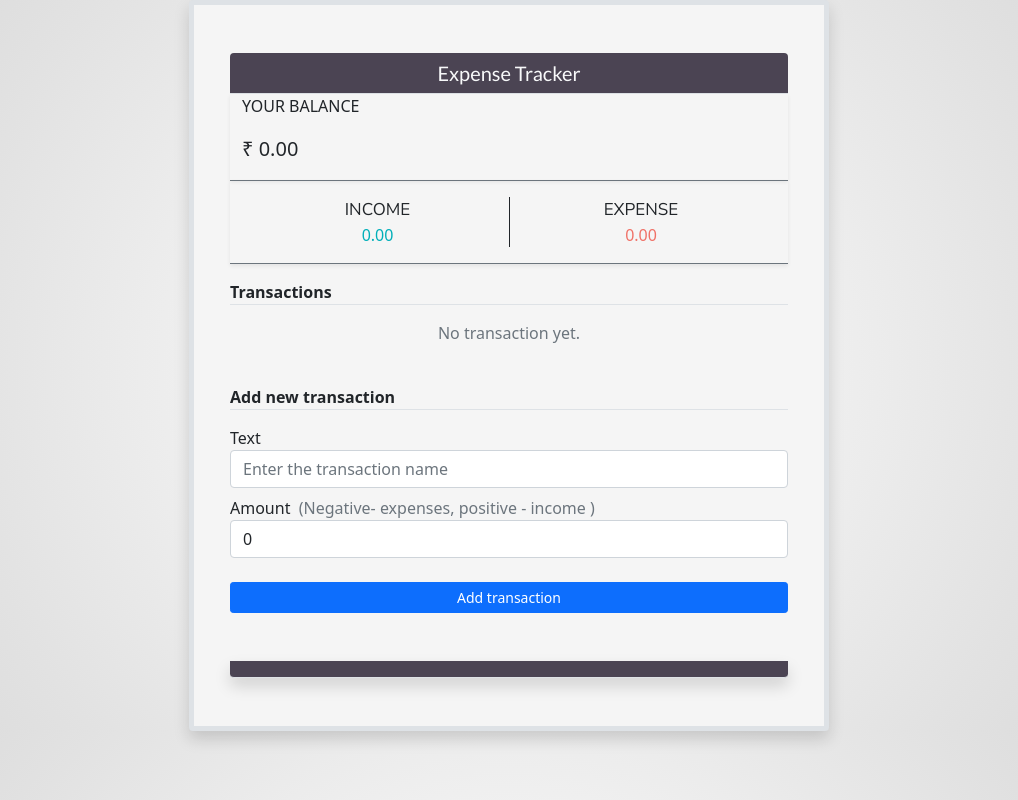
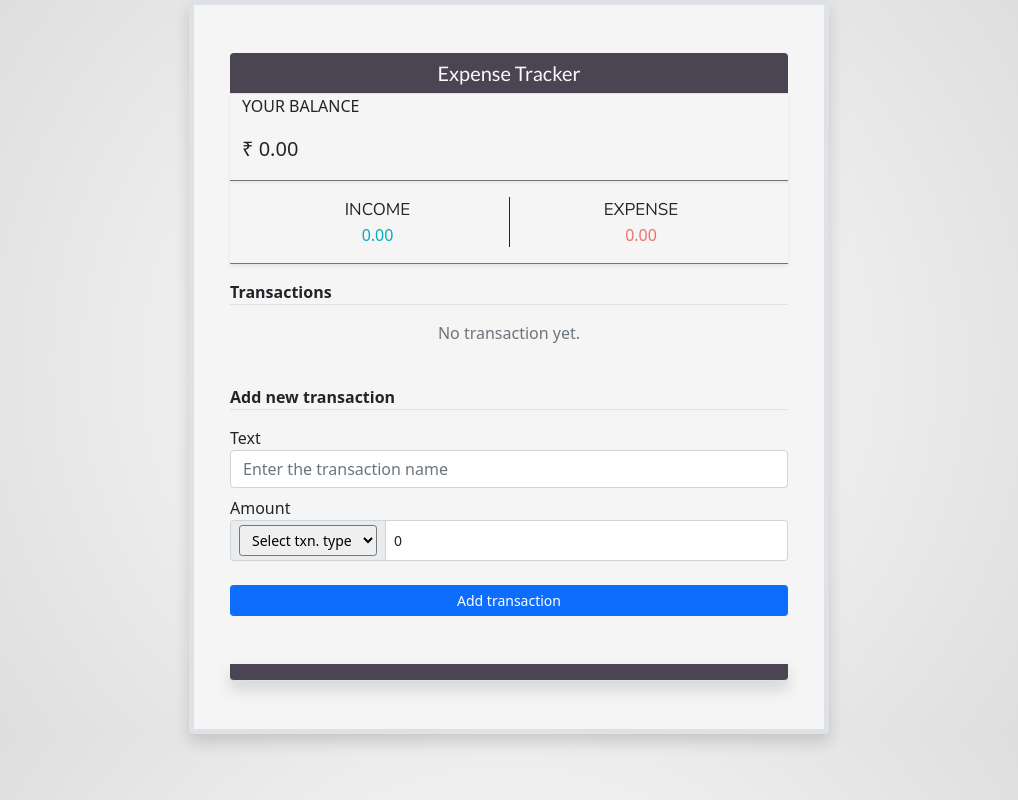
Before and after one commit to siteshmehta/Expense-tracker, a React (Create React App) app: page / in a window 1280 px wide. Shown: the whole page, without its empty margins (131-1149 px from the left). Built offline with nearby package versions, Linux system fonts and the light colour scheme; a web font is replaced by a local one.

Commit message:
Added txn type dropdown in amount

```diff
--- a/src/components/AddTransaction.js
+++ b/src/components/AddTransaction.js
@@ -3,7 +3,8 @@ import { GlobalContext } from "../context/GlobalState";
 
 export default function AddTransaction() {
   const [text, setText] = useState("");
-  const [amount, setamount] = useState(0);
+  const [amount, setAmount] = useState(0);
+  const [transactionType, setTransactionType] = useState("");
   const { addTransaction } = useContext(GlobalContext);
 
   const onSubmit = (e) => {
@@ -12,15 +13,20 @@ export default function AddTransaction() {
       alert("Please enter the value");
       return;
     }
+    if (!transactionType) {
+      alert("Select transaction type");
+      return;
+    }
     const newTransaction = {
       id: Math.floor(Math.random() * 10000),
       text,
-      amount: +amount,
+      amount: transactionType === "-" ? Number(-amount) : Number(amount),
     };
 
     addTransaction(newTransaction);
     setText("");
-    setamount(0);
+    setAmount(0);
+    setTransactionType("");
   };
 
   return (
@@ -31,7 +37,7 @@ export default function AddTransaction() {
 
       <div className="col-12  px-0">
         <form onSubmit={onSubmit}>
-          <p class="m-0 p-0">Text</p>
+          <p className="m-0 p-0">Text</p>
           <input
             type="text"
             className="form-control shadow-none"
@@ -39,18 +45,30 @@ export default function AddTransaction() {
             onChange={(e) => setText(e.target.value)}
             placeholder={"Enter the transaction name"}
           />
-          <p class=" m-0 mt-2 p-0">
-            Amount &nbsp;
-            <span className="text-secondary m-0 p-0">
-              (Negative- expenses, positive - income )
-            </span>
-          </p>
-          <input
-            type="number"
-            className="form-control shadow-none"
-            value={amount}
-            onChange={(e) => setamount(e.target.value)}
-          />
+          <p className=" m-0 mt-2 p-0">Amount &nbsp;</p>
+          <div className="input-group input-group-sm">
+            <div class="input-group-text">
+              <select
+                className=" form-control-sm"
+                value={transactionType}
+                onChange={(e) => setTransactionType(e.target.value)}
+              >
+                <option disabled={true} value="">
+                  Select txn. type
+                </option>
+                <option value="+">Income</option>
+                <option value="-">Expense</option>
+              </select>
+            </div>
+            <input
+              type="number"
+              className="form-control shadow-none"
+              value={amount}
+              onChange={(e) => setAmount(e.target.value)}
+              min="0"
+              step="1"
+            />
+          </div>
           <div className="d-grid mt-4">
             <button
               type="submit"
```
